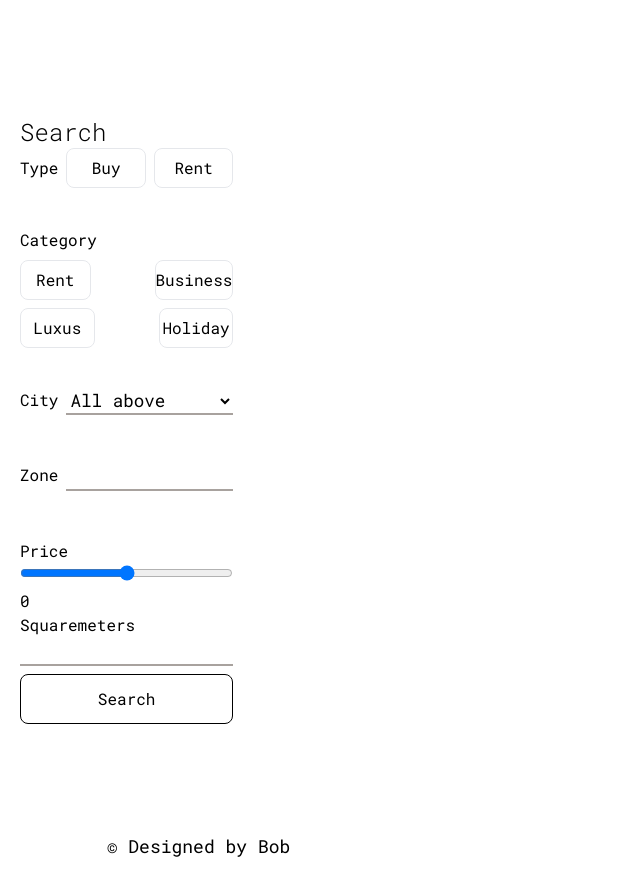
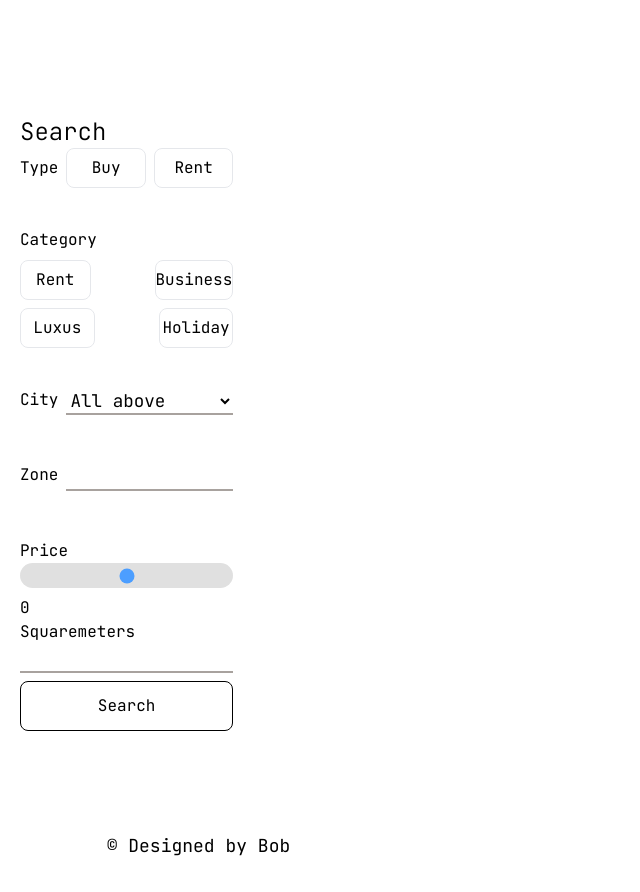
Before and after one commit to urbobb/real-estate-listings, a Next.js app: page /listings in a window 1280 px wide. Shown: the whole page, without its empty margins (0-640 px from the left). Built offline with nearby package versions, Linux system fonts and the light colour scheme.

Commit message:
added animation to intro and 3d model

```diff
--- a/app/page.tsx
+++ b/app/page.tsx
@@ -79,7 +79,7 @@ export default function Home() {
         {/* MAIN HEADER AND ANIMATION */}
         <div className="md:flex mx-auto mt-5 md:w-11/12 w-9/12 md:h-full ">
           {/* INTRODUCTIONS */}
-          <div className="md:basis-2/5 z-20 my-auto">
+          <div className="leftSlide md:basis-2/5 z-20 my-auto">
             <div className="heading">
               <h1 className="md:pb-10 pb-5 text-2xl font-extrabold text-center md:text-start">
                 Welcome to Home Finder
@@ -96,7 +96,7 @@ export default function Home() {
           </div>
 
           {/* ANIMATIONS */}
-          <div className="h-[350px] md:h-[500px] mt-12 flex basis-3/5 justify-center items-center md:z-10 md:ml-40 md:my-auto md:justify-end">
+          <div className="relative rightSlide h-[350px] md:h-[500px] mt-12 flex basis-3/5 justify-center items-center md:z-10 md:ml-40 md:my-auto md:justify-end">
             <Canvas flat dpr={[1, 2]} camera={{ fov: 25, position: [0, 0, 8] }}>
               <color attach="background" args={["#FFFFFF"]} />
               <ambientLight />
@@ -119,7 +119,7 @@ export default function Home() {
           </div>
         </div>
 
-        <div className="w-full">
+        <div className="w-full leftSlide ">
           {/* SEARCH LISTINGS */}
           <form action="">
             <div
--- a/styles/globals.css
+++ b/styles/globals.css
@@ -1,4 +1,4 @@
-@import url("https://fonts.googleapis.com/css2?family=Open+Sans:ital,wght@0,300..800;1,300..800&family=Roboto+Mono:ital,wght@0,100..700;1,100..700&display=swap");
+@import url("https://fonts.googleapis.com/css2?family=JetBrains+Mono:ital,wght@0,100..800;1,100..800&family=Open+Sans:ital,wght@0,300..800;1,300..800&family=Roboto+Mono:ital,wght@0,100..700;1,100..700&display=swap");
 
 @tailwind base;
 @tailwind components;
@@ -7,7 +7,7 @@
 body {
   height: 100% !important;
   width: 100%;
-  font-family: "Roboto Mono", monospace !important;
+  font-family: "JetBrains Mono", monospace !important;
 }
 
 #navbar {
@@ -17,13 +17,36 @@ body {
   transition: top 0.5s ease-in-out;
 }
 
+.mobileMenu {
+  position: fixed;
+  right: -100%;
+  bottom: 0;
+  z-index: 30;
+  height: 100%;
+  width: 100%;
+  background-color: #ffffff;
+  box-shadow: 0px 4px 2px -2px gray;
+  transition: right 0.5s ease-out; /* Add transition for smooth sliding */
+}
+
+.mobileMenu.active {
+  right: 0; /* Bring the menu into view */
+}
+
+.leftSlide {
+  animation: 2s 1 alternate slideinLeft ease;
+}
+
+.rightSlide {
+  animation: 2s 1 alternate slideinRight ease;
+}
+
 ::-webkit-scrollbar {
   width: 5px;
 }
 
 /* Track */
 ::-webkit-scrollbar-track {
-  background-color: #ffd8d8;
   border-radius: 10px;
 }
 
@@ -36,6 +59,43 @@ body {
 
 .animate-slide {
   animation: slide 1.5s infinite ease-in-out alternate; /* 2s duration, ease-in-out timing, alternate directions */
+}
+
+.slider {
+  -webkit-appearance: none;
+  width: 100%;
+  height: 25px;
+  background: #d3d3d3;
+  outline: none;
+  opacity: 0.7;
+  -webkit-transition: 0.2s;
+  transition: opacity 0.2s;
+  border-radius: 1rem;
+  cursor: pointer;
+}
+
+.slider:hover {
+  opacity: 1;
+}
+
+@keyframes slideinLeft {
+  from {
+    translate: -150vw 0;
+  }
+
+  to {
+    translate: 0 0;
+  }
+}
+
+@keyframes slideinRight {
+  from {
+    translate: 150vw 0;
+  }
+
+  to {
+    translate: 0 0;
+  }
 }
 
 @keyframes slide {
```
